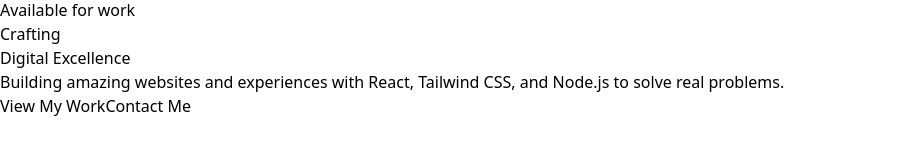
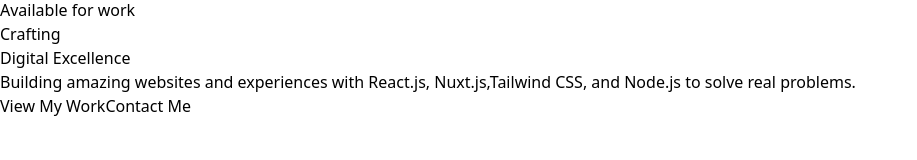
Before and after one commit to hagerSe/Portfolio, a React (Vite) app: page / in a window 1280 px wide. Shown: the part 146-306 px from the top of the page, without its empty margins (0-917 px from the left). Built offline with nearby package versions, Linux system fonts and the light colour scheme.

Commit message:
update the code

```diff
--- a/src/Pages/About.jsx
+++ b/src/Pages/About.jsx
@@ -149,6 +149,7 @@ const About = () => {
             <h3 className="font-bold text-gray-800 mb-2 text-lg">🎯 Core Skills</h3>
             <div className="flex flex-wrap gap-1.5">
               <span className="px-3 py-1 bg-blue-100 text-blue-600 text-xs rounded-full font-medium">React</span>
+              <span className="px-3 py-1 bg-blue-100 text-blue-600 text-xs rounded-full font-medium">Nuxt.js</span>
               <span className="px-3 py-1 bg-purple-100 text-purple-600 text-xs rounded-full font-medium">Node.js</span>
               <span className="px-3 py-1 bg-green-100 text-green-600 text-xs rounded-full font-medium">Express</span>
               <span className="px-3 py-1 bg-yellow-100 text-yellow-600 text-xs rounded-full font-medium">Next.js</span>
--- a/src/Pages/Home.jsx
+++ b/src/Pages/Home.jsx
@@ -118,7 +118,7 @@ const Home = () => {
 
           {/* Subtitle with animation */}
           <p className="text-xl text-gray-600 mb-8 max-w-2xl mx-auto animate-slide-up animation-delay-200">
-            Building amazing websites and experiences with React, Tailwind CSS, and Node.js to solve real problems.
+            Building amazing websites and experiences with React.js, Nuxt.js,Tailwind CSS, and Node.js to solve real problems.
           </p>
 
           {/* CTA Buttons with hover animations */}
```
